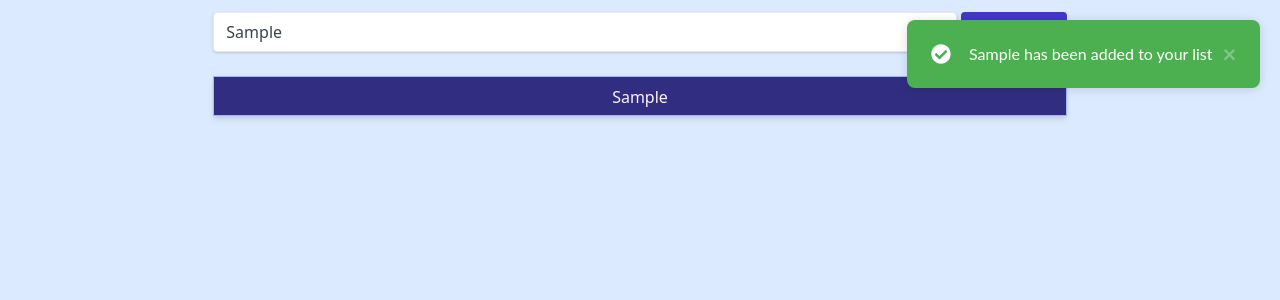
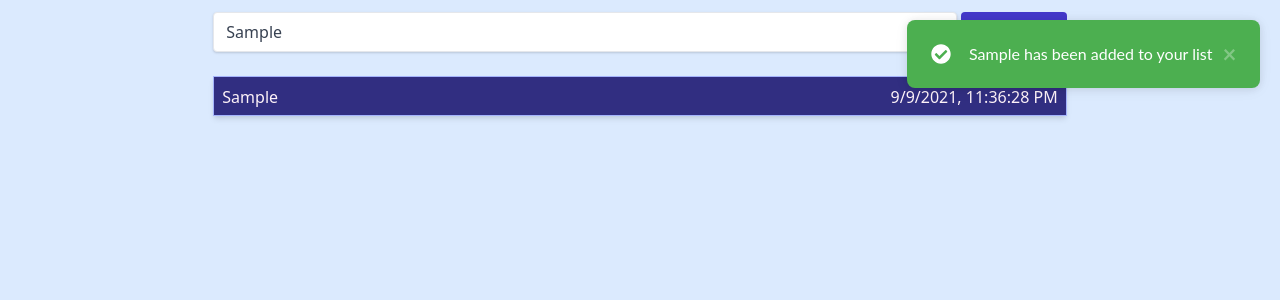
Before and after one commit to JasonFritsche/vue-tailwind-todo, a Vue app: page / in a window 1280 px wide. Both pictures are taken after typing "Sample" into the empty fields and a click on the button "Add Item". Shown: the top 300 px of the page. Built offline with nearby package versions, Linux system fonts and the light colour scheme.

Commit message:
added date to list item

```diff
--- a/src/components/List/AddItem.vue
+++ b/src/components/List/AddItem.vue
@@ -40,7 +40,7 @@ export default defineComponent({
     const addTodo = () => {
       const newTodo: ITodo = {
         name: todoName.value,
-        created: new Date(),
+        created: new Date().toLocaleString(),
         state: TodoState.active,
       };
       const isValid = validateTodo(newTodo);
--- a/src/components/List/ListItem.vue
+++ b/src/components/List/ListItem.vue
@@ -2,20 +2,21 @@
   <div
     class="
       flex
+      justify-between
       h-10
       bg-indigo-900
       p-2
       my-2
       shadow-md
       text-pink-50
-      justify-center
       hover:bg-indigo-800 hover:shadow-2xl
       cursor-pointer
       border border-indigo-300
       hover:border-indigo-100
     "
   >
-    {{ item.name }}
+    <div class="justify-self-start">{{ item.name }}</div>
+    <div>{{ item.created }}</div>
   </div>
 </template>
 
@@ -23,12 +24,12 @@
 import { defineComponent, PropType } from "vue";
 import { ITodo } from "../../models/Todo";
 export default defineComponent({
+  setup(props) {},
   props: {
     item: {
       type: Object as PropType<ITodo>,
       required: true,
     },
   },
-  setup() {},
 });
 </script>
--- a/src/models/Todo.ts
+++ b/src/models/Todo.ts
@@ -2,7 +2,7 @@ import { TodoState } from "../enums/Todo";
 
 interface ITodo {
   name: string;
-  created: Date;
+  created: string;
   state: TodoState;
 }
 
```
Also changed, not shown: 1 other file (tests, documents, lock files or other folders).
